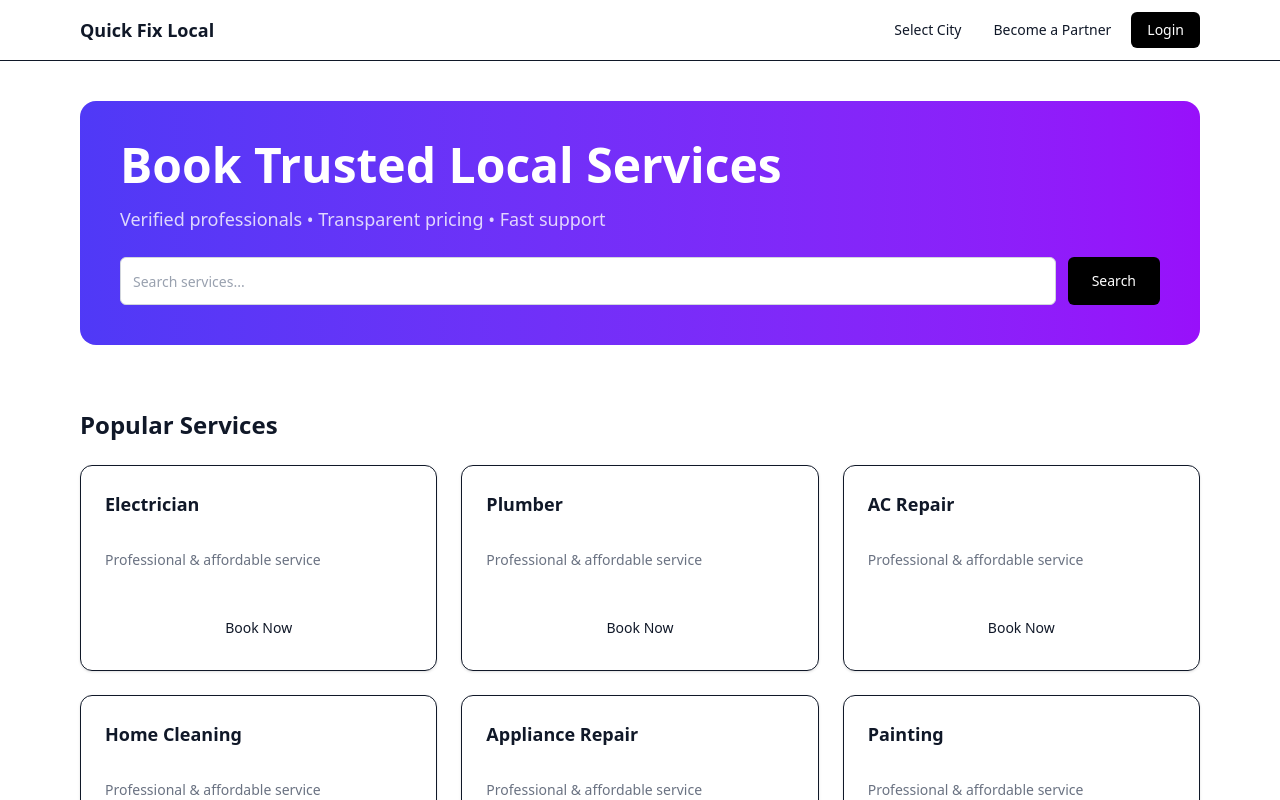
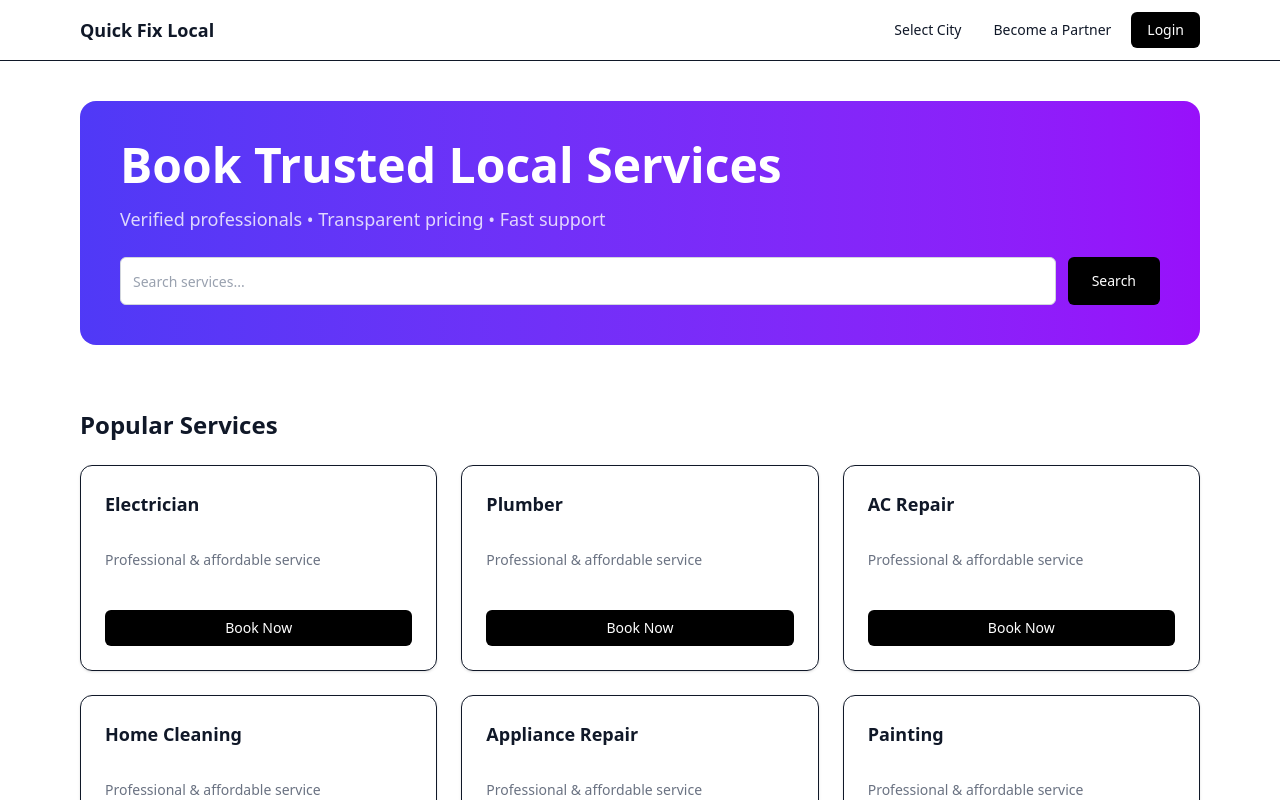
Before and after one commit to adarsh39565-hue/quickfixlocal, a Next.js app: page / in a window 1280 px wide. Shown: the top 800 px of the page. Built offline with nearby package versions, Linux system fonts and the light colour scheme.

Commit message:
Update button.tsx

```diff
--- a/components/ui/button.tsx
+++ b/components/ui/button.tsx
@@ -1,64 +1,16 @@
-import * as React from "react"
-import { cva, type VariantProps } from "class-variance-authority"
-import { Slot } from "radix-ui"
+import * as React from "react";
 
-import { cn } from "../../lib/utils"
+type ButtonProps = React.ButtonHTMLAttributes<HTMLButtonElement> & {
+  variant?: "default" | "outline";
+};
 
-const buttonVariants = cva(
-  "inline-flex items-center justify-center gap-2 whitespace-nowrap rounded-md text-sm font-medium transition-all disabled:pointer-events-none disabled:opacity-50 [&_svg]:pointer-events-none [&_svg:not([class*='size-'])]:size-4 shrink-0 [&_svg]:shrink-0 outline-none focus-visible:border-ring focus-visible:ring-ring/50 focus-visible:ring-[3px] aria-invalid:ring-destructive/20 dark:aria-invalid:ring-destructive/40 aria-invalid:border-destructive",
-  {
-    variants: {
-      variant: {
-        default: "bg-primary text-primary-foreground hover:bg-primary/90",
-        destructive:
-          "bg-destructive text-white hover:bg-destructive/90 focus-visible:ring-destructive/20 dark:focus-visible:ring-destructive/40 dark:bg-destructive/60",
-        outline:
-          "border bg-background shadow-xs hover:bg-accent hover:text-accent-foreground dark:bg-input/30 dark:border-input dark:hover:bg-input/50",
-        secondary:
-          "bg-secondary text-secondary-foreground hover:bg-secondary/80",
-        ghost:
-          "hover:bg-accent hover:text-accent-foreground dark:hover:bg-accent/50",
-        link: "text-primary underline-offset-4 hover:underline",
-      },
-      size: {
-        default: "h-9 px-4 py-2 has-[>svg]:px-3",
-        xs: "h-6 gap-1 rounded-md px-2 text-xs has-[>svg]:px-1.5 [&_svg:not([class*='size-'])]:size-3",
-        sm: "h-8 rounded-md gap-1.5 px-3 has-[>svg]:px-2.5",
-        lg: "h-10 rounded-md px-6 has-[>svg]:px-4",
-        icon: "size-9",
-        "icon-xs": "size-6 rounded-md [&_svg:not([class*='size-'])]:size-3",
-        "icon-sm": "size-8",
-        "icon-lg": "size-10",
-      },
-    },
-    defaultVariants: {
-      variant: "default",
-      size: "default",
-    },
-  }
-)
+export function Button({ variant = "default", className = "", ...props }: ButtonProps) {
+  const base =
+    "inline-flex items-center justify-center rounded-md text-sm font-medium px-4 py-2 transition focus:outline-none focus:ring-2 focus:ring-black disabled:opacity-50";
+  const styles =
+    variant === "outline"
+      ? "border border-gray-300 bg-white hover:bg-gray-100"
+      : "bg-black text-white hover:bg-gray-800";
 
-function Button({
-  className,
-  variant = "default",
-  size = "default",
-  asChild = false,
-  ...props
-}: React.ComponentProps<"button"> &
-  VariantProps<typeof buttonVariants> & {
-    asChild?: boolean
-  }) {
-  const Comp = asChild ? Slot.Root : "button"
-
-  return (
-    <Comp
-      data-slot="button"
-      data-variant={variant}
-      data-size={size}
-      className={cn(buttonVariants({ variant, size, className }))}
-      {...props}
-    />
-  )
+  return <button className={`${base} ${styles} ${className}`} {...props} />;
 }
-
-export { Button, buttonVariants }
```
